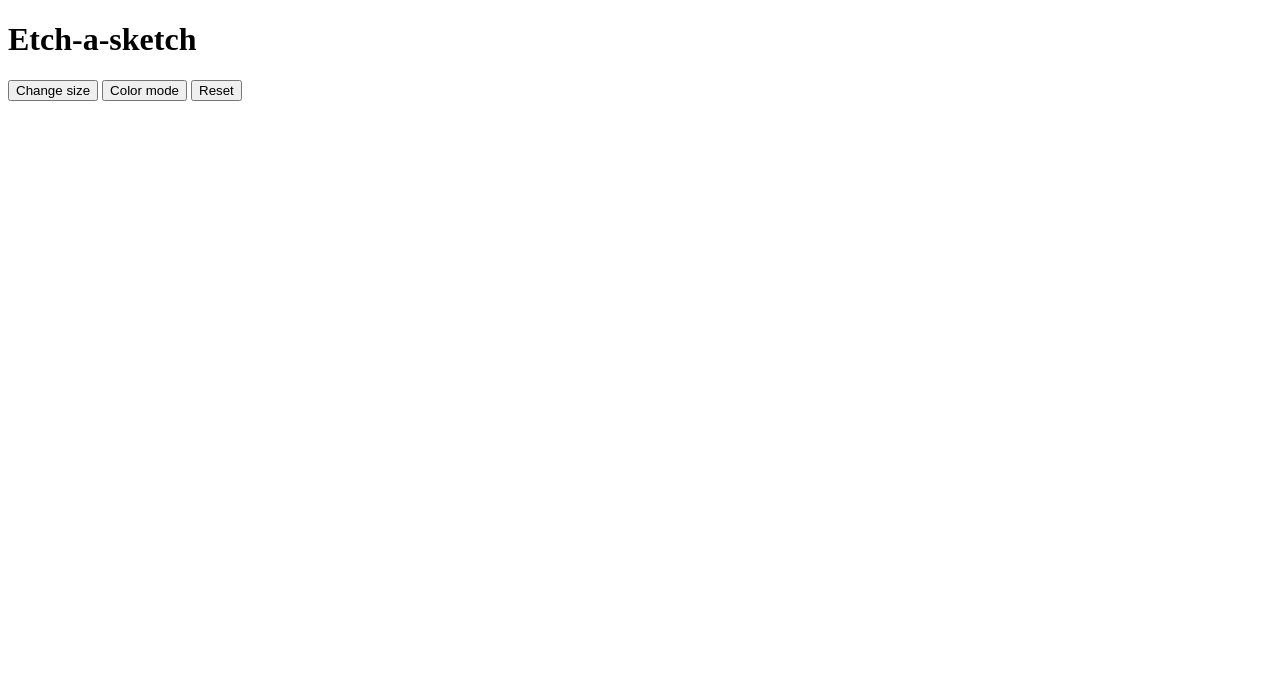
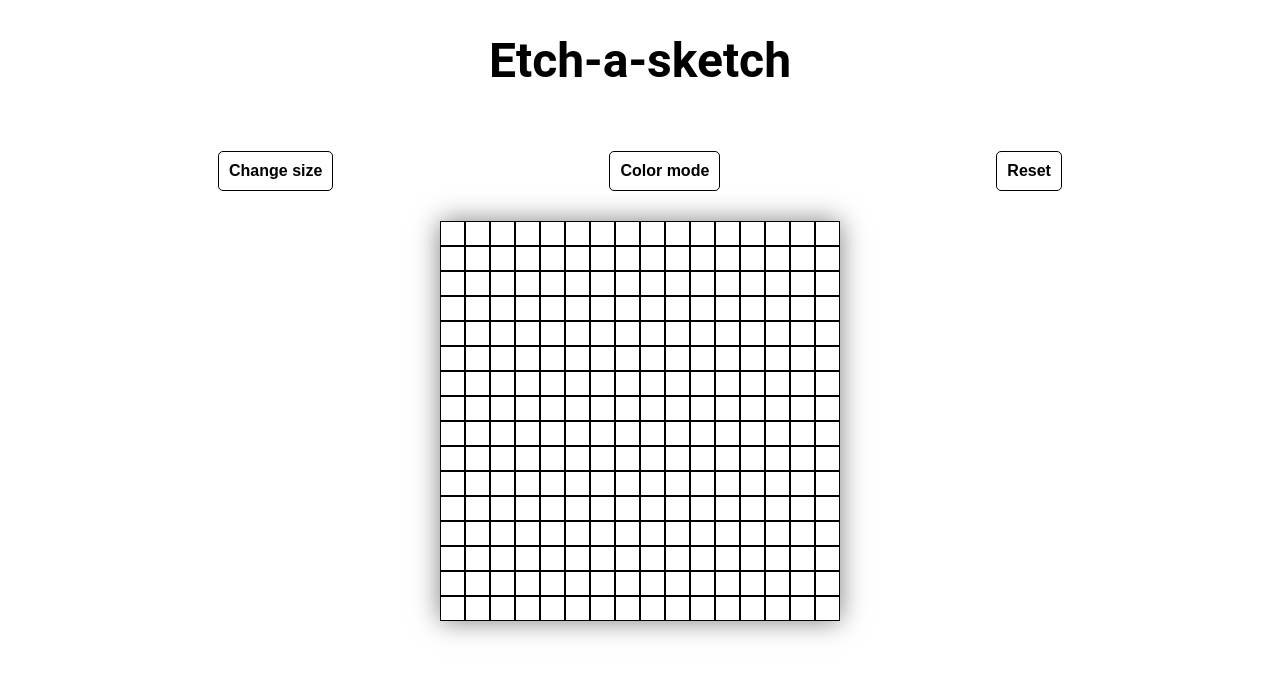
Before and after one commit to vaupunkt/Etch-a-Sketch, a plain HTML site: page index.html in a window 1280 px wide. Drawn offline with Linux system fonts and the light colour scheme; the site is published under a folder, as on GitHub Pages, so addresses that start at the root find nothing.

Commit message:
small change to fix github-pages deployment

```diff
--- a/index.html
+++ b/index.html
@@ -3,8 +3,8 @@
 	<head>
 		<meta charset="UTF-8" />
 		<title>Etch-a-sketch</title>
-		<script src="/script.js" defer></script>
-		<link rel="stylesheet" href="/style.css" />
+		<script src="./script.js" defer></script>
+		<link rel="stylesheet" href="./style.css" />
 	</head>
 	<body>
 		<h1>Etch-a-sketch</h1>
```
